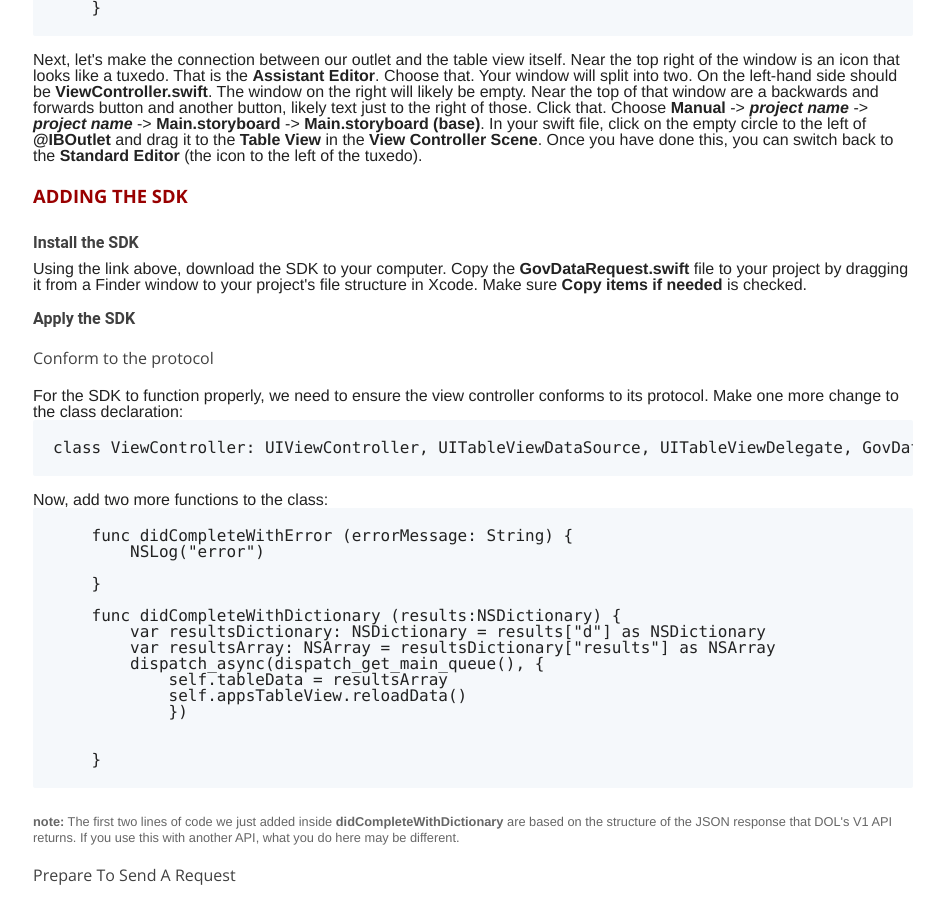
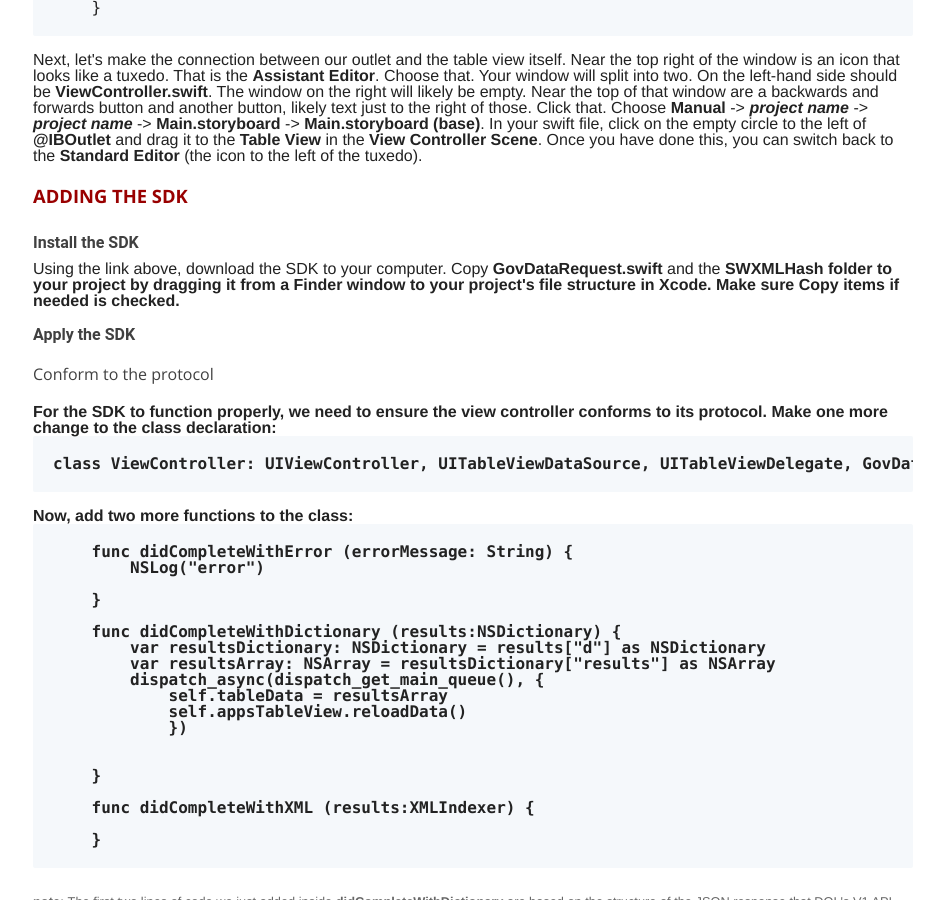
Before and after one commit to USDepartmentofLabor/Swift-Sample-App, a Jekyll site: the page built from index.html, in a window 1280 px wide and 900 px high, scrolled down 1162 px. Shown: the whole window, without its empty margins (162-1106 px from the left). Built offline with Jekyll 4.4.1, drawn with Linux system fonts in a browser that asks for light colours; nearby versions of some CDN libraries.

Commit message:
Updated documentation to support the latest version of the SDK

```diff
--- a/index.html
+++ b/index.html
@@ -54,7 +54,7 @@ Next, let's make the connection between our outlet and the table view itself.  N
   		<div class='col12 pad1y'>
 <h2 class="subtitle">Adding the SDK</h2>
 <h3 class="subtitle">Install the SDK</h3>
-Using the link above, download the SDK to your computer.  Copy the <strong>GovDataRequest.swift</strong> file to your project by dragging it from a Finder window to your project's file structure in Xcode.  Make sure <strong>Copy items if needed</strong> is checked.<br><br>
+Using the link above, download the SDK to your computer.  Copy  <strong>GovDataRequest.swift</strong> and the <strong>SWXMLHash<strong> folder to your project by dragging it from a Finder window to your project's file structure in Xcode.  Make sure <strong>Copy items if needed</strong> is checked.<br><br>
 <h3 class="subtitle">Apply the SDK</h3>
 <h4 class="subtitle">Conform to the protocol</h4>
 For the SDK to function properly, we need to ensure the view controller conforms to its protocol.  Make one more change to the class declaration:
@@ -73,6 +73,10 @@ Now, add two more functions to the class:
             self.appsTableView.reloadData()
             })
 
+
+    }
+
+    func didCompleteWithXML (results:XMLIndexer) {
 
     }
 </pre><br>
```
